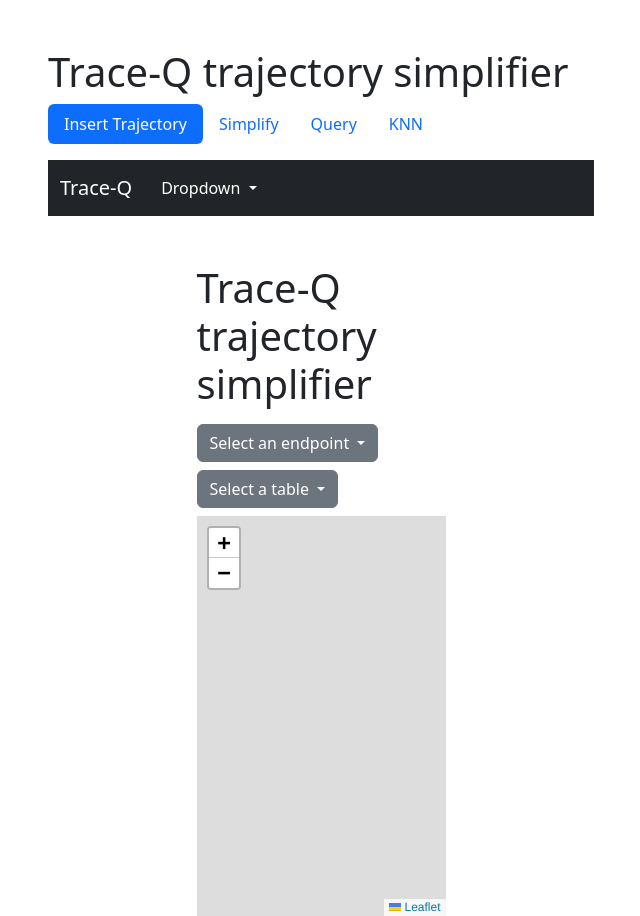
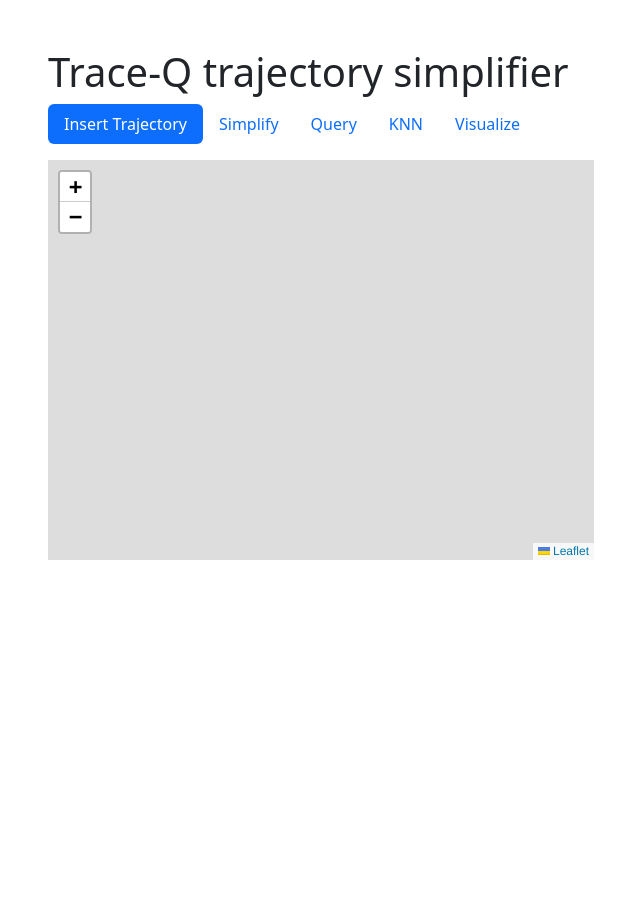
Before and after one commit to KarmaKamikaze/TRACE-Q-API, a Flask app: page / in a window 1280 px wide. Shown: the part 56-972 px from the top of the page, without its empty margins (319-959 px from the left). After the commit the page ends 616 px from the top, so only its background shows below. Run offline with Flask 3, Linux system fonts and the light colour scheme; some libraries are stand-ins or nearby versions.

Commit message:
Update index.html

```diff
--- a/templates/index.html
+++ b/templates/index.html
@@ -4,7 +4,13 @@
     <meta charset="UTF-8">
     <meta name="viewport" content="width=device-width, initial-scale=1.0">
     <title>Trace-Q</title>
+    <link rel="stylesheet" href="https://unpkg.com/leaflet@1.9.4/dist/leaflet.css" integrity="sha256-p4NxAoJBhIIN+hmNHrzRCf9tD/miZyoHS5obTRR9BMY=" crossorigin="" />
+    <script src="https://unpkg.com/leaflet@1.9.4/dist/leaflet.js"
+            integrity="sha256-20nQCchB9co0qIjJZRGuk2/Z9VM+kNiyxNV1lvTlZBo="
+            crossorigin=""></script>
     <link href="https://cdn.jsdelivr.net/npm/bootstrap@5.3.3/dist/css/bootstrap.min.css" rel="stylesheet" integrity="sha384-QWTKZyjpPEjISv5WaRU9OFeRpok6YctnYmDr5pNlyT2bRjXh0JMhjY6hW+ALEwIH" crossorigin="anonymous">
+    <link rel="stylesheet" href="https://cdn.jsdelivr.net/npm/flatpickr/dist/flatpickr.min.css">
+    <script src="https://cdn.jsdelivr.net/npm/flatpickr"></script>
 </head>
 <body>
     <nav class="navbar navbar-expand-lg navbar-dark bg-dark">
@@ -31,78 +37,20 @@
                         <li class="nav-item" role="presentation">
                             <button class="nav-link" id="knnEndpoint" data-bs-toggle="pill" data-bs-target="#pills-contact" type="button" role="tab" aria-controls="pills-contact" aria-selected="false">KNN</button>
                         </li>
+                        </li>
+                        <li class="nav-item" role="presentation">
+                            <button class="nav-link" id="visualize" data-bs-toggle="pill" data-bs-target="#pills-contact" type="button" role="tab" aria-controls="pills-contact" aria-selected="false">Visualize</button>
+                        </li>
                     </ul>
                 </div>
 
-                <div id="content">
-    <head>
-        <meta charset="UTF-8">
-        <meta name="viewport" content="width=device-width, initial-scale=1.0">
-        <title>Trace-Q</title>
-        <link rel="stylesheet" href="https://unpkg.com/leaflet@1.9.4/dist/leaflet.css" integrity="sha256-p4NxAoJBhIIN+hmNHrzRCf9tD/miZyoHS5obTRR9BMY=" crossorigin="" />
-        <script src="https://unpkg.com/leaflet@1.9.4/dist/leaflet.js"
-        integrity="sha256-20nQCchB9co0qIjJZRGuk2/Z9VM+kNiyxNV1lvTlZBo="
-        crossorigin=""></script>
-        <link href="https://cdn.jsdelivr.net/npm/bootstrap@5.3.3/dist/css/bootstrap.min.css" rel="stylesheet" integrity="sha384-QWTKZyjpPEjISv5WaRU9OFeRpok6YctnYmDr5pNlyT2bRjXh0JMhjY6hW+ALEwIH" crossorigin="anonymous">
-        <link rel="stylesheet" href="https://cdn.jsdelivr.net/npm/flatpickr/dist/flatpickr.min.css">
-        <script src="https://cdn.jsdelivr.net/npm/flatpickr"></script>
-    </head>
-    <body>
-        <nav class="navbar navbar-expand-lg navbar-dark bg-dark">
-            <div class="container-fluid">
-            <a class="navbar-brand" href="#">Trace-Q</a>
-            <button class="navbar-toggler" type="button" data-bs-toggle="collapse" data-bs-target="#navbarNavDarkDropdown" aria-controls="navbarNavDarkDropdown" aria-expanded="false" aria-label="Toggle navigation">
-                <span class="navbar-toggler-icon"></span>
-            </button>
-            <div class="collapse navbar-collapse" id="navbarNavDarkDropdown">
-                <ul class="navbar-nav">
-                <li class="nav-item dropdown">
-                    <button class="btn btn-dark dropdown-toggle" data-bs-toggle="dropdown" aria-expanded="false">
-                    Dropdown
-                    </button>
-                    <ul class="dropdown-menu dropdown-menu-dark">
-                    <li><a class="dropdown-item" href="#">Action</a></li>
-                    <li><a class="dropdown-item" href="#">Another action</a></li>
-                    <li><a class="dropdown-item" href="#">Something else here</a></li>
-                    </ul>
-                </li>
-                </ul>
-            </div>
-            </div>
-        </nav>
+                <div id="content"></div>
 
-        <div class="container mt-5">
-            <div class="row">
-                <div class="col-md-6 offset-md-3">
-                    <h1>Trace-Q trajectory simplifier</h1>
-                    <div class="dropdown">
-                        <button class="btn btn-secondary dropdown-toggle mt-2" id="endpointDropdownButton" type="button" data-bs-toggle="dropdown" aria-expanded="false">
-                        Select an endpoint
-                        </button>
-                        <ul class="dropdown-menu">
-                        <li><a class="dropdown-item" href="#" id="insertEndpoint">Insert trajectory</a></li>
-                        <li><a class="dropdown-item" href="#" id="rangeQueryEndpoint">Query</a></li>
-                        <li><a class="dropdown-item" href="#" id="knnEndpoint">KNN</a></li>
-                        <li><a class="dropdown-item" href="#" id="visualize">Visualize</a></li>
-                        </ul>
-                    </div>
-                    <div class="dropdown">
-                        <button class="btn btn-secondary dropdown-toggle mt-2 mb-2" id="tableDropdownButton" type="button" data-bs-toggle="dropdown" aria-expanded="false">
-                            Select a table
-                        </button>
-                        <ul class="dropdown-menu">
-                            <li><a class="dropdown-item" href="#" id="originalTable">Original</a></li>
-                            <li><a class="dropdown-item" href="#" id="simplifiedTable">Simplified</a></li>
-                        </ul>
-                    </div>
-                    <div id="content">
-
-                    </div>
-                    <div id="map" style="height: 400px;"></div>
-                </div>
+                <div id="map" style="height: 400px;"></div>
             </div>
         </div>
-    </body>
+    </div>
+</body>
 
     <script src="https://cdn.jsdelivr.net/npm/bootstrap@5.3.3/dist/js/bootstrap.bundle.min.js" integrity="sha384-YvpcrYf0tY3lHB60NNkmXc5s9fDVZLESaAA55NDzOxhy9GkcIdslK1eN7N6jIeHz" crossorigin="anonymous"></script>
     <script src="https://ajax.googleapis.com/ajax/libs/jquery/3.5.1/jquery.min.js"></script>
@@ -253,13 +201,8 @@
 
 
             $(".dropdown-item").click(function() {
-                var selectedDropdownItem = $(this).text();
 
                 var selectedDropdownItemID = $(this).attr('id');
-
-                if (selectedDropdownItemID === "insertEndpoint" || selectedDropdownItemID === "RangeQueryEndpoint" || selectedDropdownItemID === "simplifyEndpoint") {
-                    $("#endpointDropdownButton").text(selectedDropdownItem);
-                }
 
                 if (selectedDropdownItemID === "originalTable" || selectedDropdownItemID === "simplifiedTable") {
                     $("#tableDropdownButton").text(selectedDropdownItem);
@@ -304,7 +247,7 @@
                         <div class="card-header">
                             Insert Trajectory point by point
                         </div>
-                        <div class="card-body">
+                        <div class="card-body mb-3">
                             <div id="inputContainer">
                                 <button id="addInput" class="btn btn-primary">Add trajectory</button>
                                 <div class="input-group mb-3 mt-2">
@@ -314,7 +257,7 @@
                                     <button class="btn btn-danger deleteInput">Delete</button>
                                 </div>
                             </div>
-                            <button type="button" class="btn btn-primary" id="runInsert">Insert trajectory</button>
+                            <button type="button" class="btn btn-primary mb-3" id="runInsert">Insert trajectory</button>
                         </div>
                     </div>
                 `;
@@ -443,7 +386,7 @@
                         <button class="btn btn-light float-end mb-2" type="button" data-bs-toggle="collapse" data-bs-target="#maxTrajectoriesInBatchCollapse" aria-expanded="false" aria-controls="maxTrajectoriesInBatchCollapse">Info</button>
                         <div class="collapse" id="maxTrajectoriesInBatchCollapse">
                             <div class="card card-body">
-                                The minimum query accuracy that the simplification method must uphold.
+                                The maximum number of trajectories per batch that is able to run concurrently due to database connections.
                             </div>
                         </div>
                         <input type="number" class="form-control" id="maxTrajectoriesInBatch" value="8">
@@ -453,7 +396,7 @@
                         <button class="btn btn-light float-end mb-2" type="button" data-bs-toggle="collapse" data-bs-target="#maxThreadsCollapse" aria-expanded="false" aria-controls="maxThreadsCollapse">Info</button>
                         <div class="collapse" id="maxThreadsCollapse">
                             <div class="card card-body">
-                                The minimum query accuracy that the simplification method must uphold.
+                                The maximum amount of threads that are allowed to run database client connections to the PostgreSQL database.
                             </div>
                         </div>
                         <input type="number" class="form-control" id="maxThreads" value="50">
@@ -547,8 +490,14 @@
                     <div class="form-check form-switch">
                         <input class="form-check-input" type="checkbox" role="switch" id="useKNNForRangeQueryAccuracy" checked>
                         <label class="form-check-label" for="useKNNForRangeQueryAccuracy">Use KNN for Range Query Accuracy</label>
+                        <button class="btn btn-light float-end mb-2" type="button" data-bs-toggle="collapse" data-bs-target="#knnKCollapse" aria-expanded="false" aria-controls="knnKCollapse">Info</button>
+                        <div class="collapse" id="knnKCollapse">
+                            <div class="card card-body">
+                                Decides whether KNN queries should be utilized for determining the query accuracy.
+                            </div>
+                        </div>
                     </div>
-                    <button type="button" class="btn btn-primary" id="runSimplify">Simplify Trajectory</button>
+                    <button type="button" class="btn btn-primary mb-3 mt-3" id="runSimplify">Simplify Trajectory</button>
                 `;
                 $('#content').html(html);
             });
```
